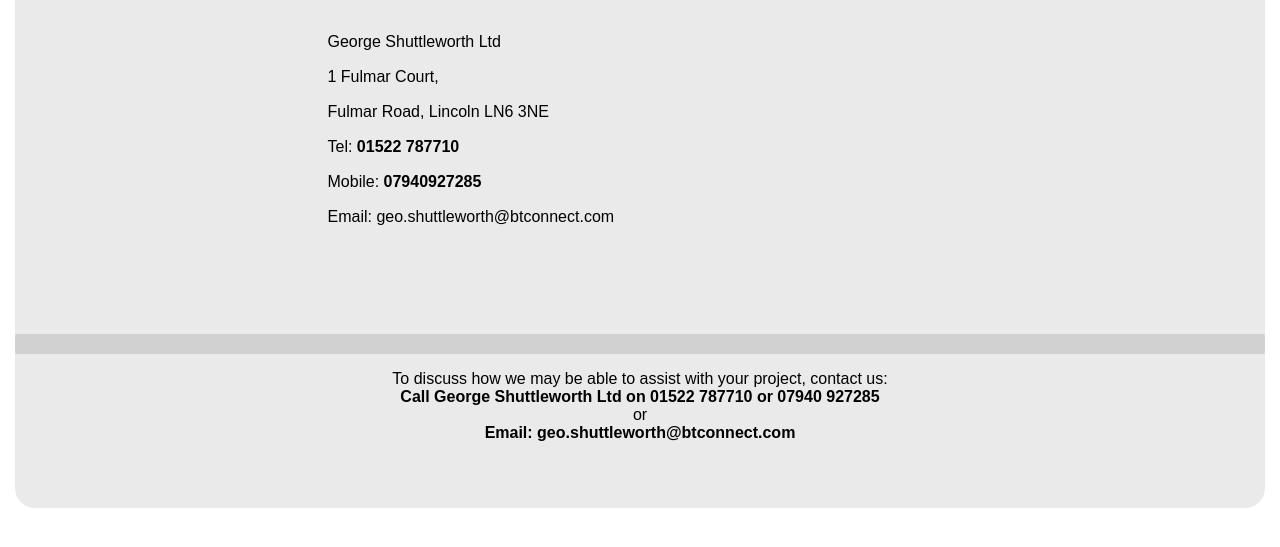
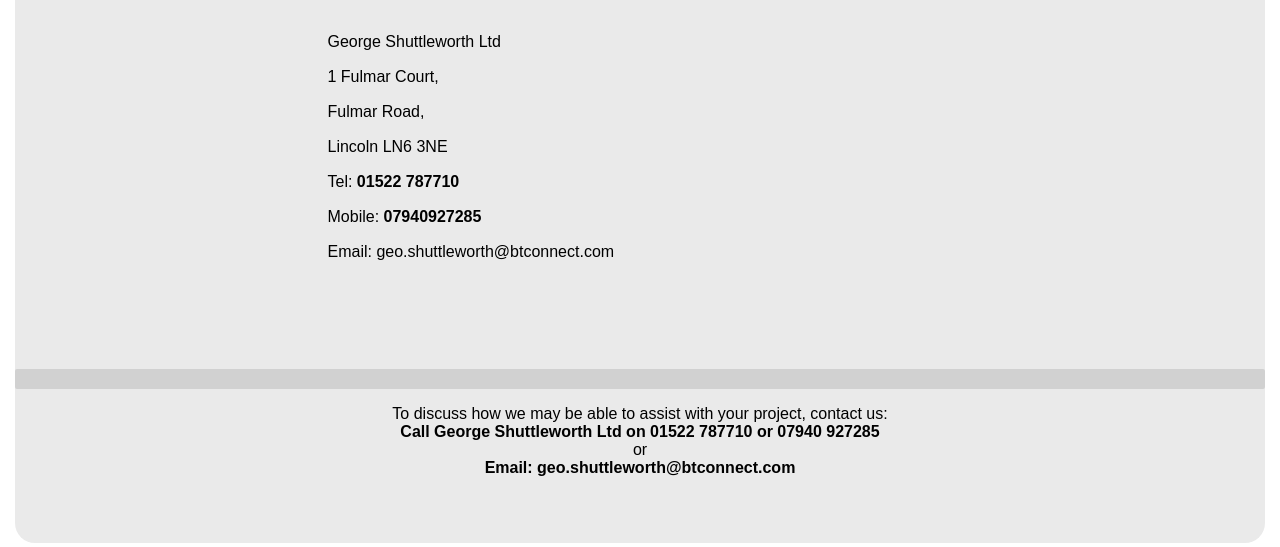
Before and after one commit to joeyshuttleworth/joeyshuttleworth.github.io, a plain HTML site: page contact.html in a window 1280 px wide. Shown: the part 253-800 px from the top of the page. Drawn offline with Linux system fonts and the light colour scheme.

Commit message:
Update contact.html

```diff
--- a/contact.html
+++ b/contact.html
@@ -27,7 +27,7 @@ Consulting Engineers
 <p style ="width: 50%; margin-left: auto; margin-right:auto; line-height: 35px;">
 George Shuttleworth Ltd <br>
 1 Fulmar Court, <br>
-Fulmar Road,
+Fulmar Road, <br>
 Lincoln LN6 3NE<br>
 Tel: <b>01522 787710</b> <br>
 Mobile: <b>07940927285</b> <br>
```
